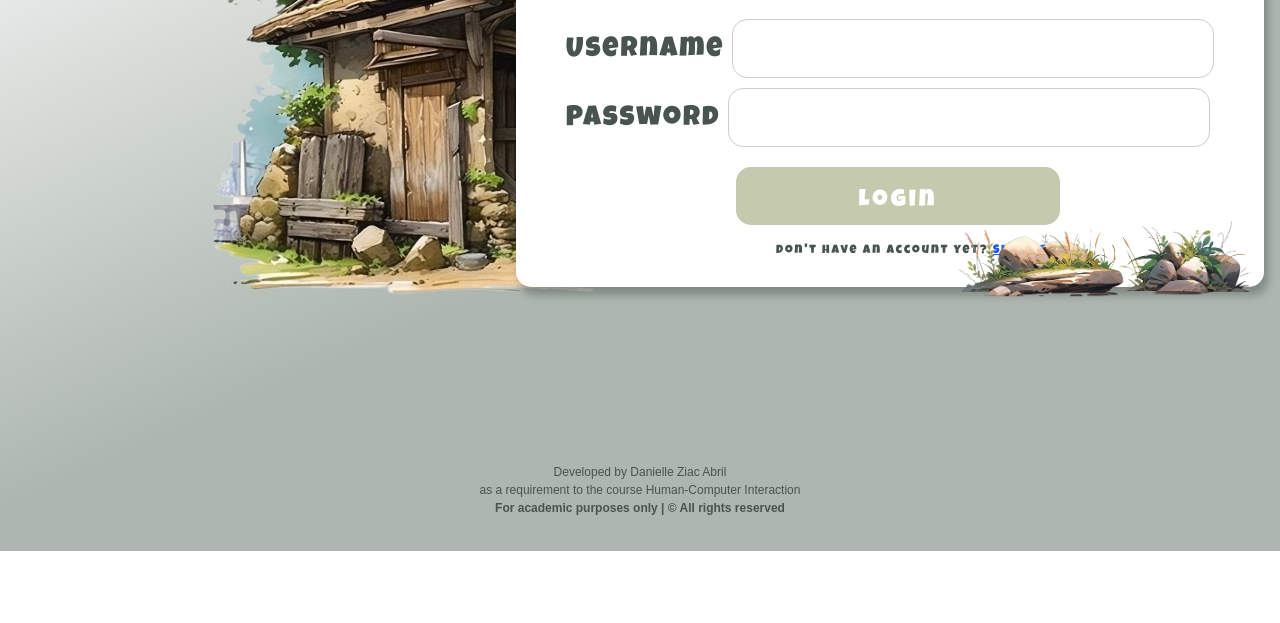
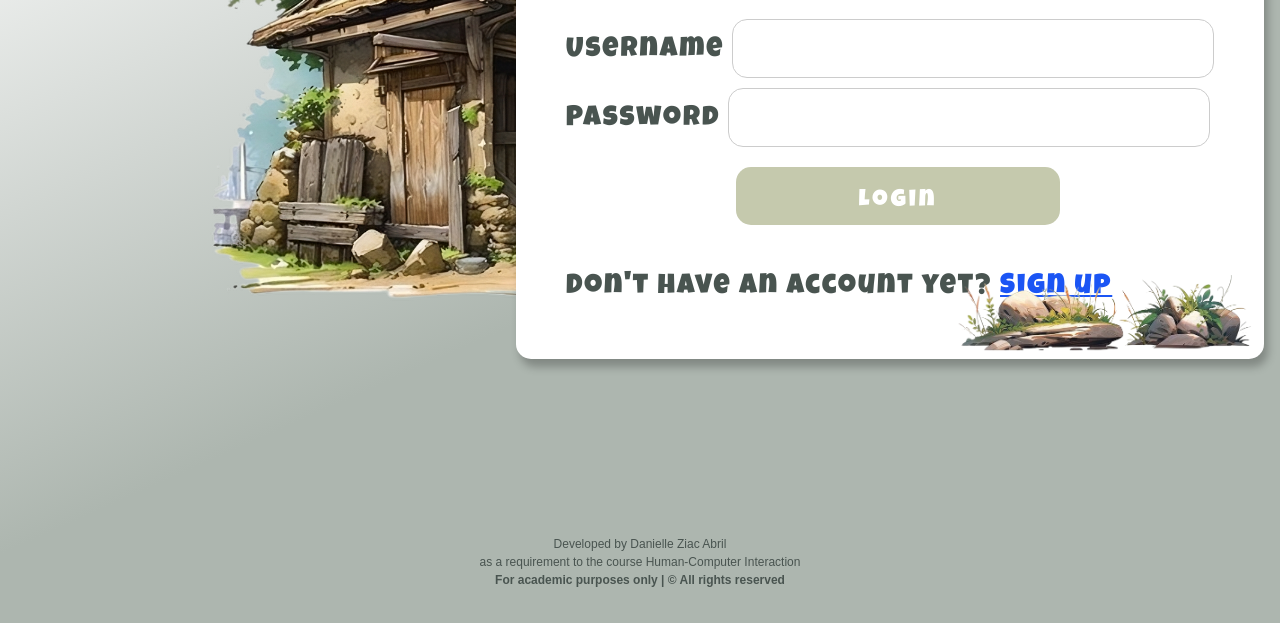
Before and after one commit to DanielleZiac/Echoes-of-Us, a plain HTML site: page login.html in a window 1280 px wide. Shown: the part 398-1021 px from the top of the page. Before the commit the page ends 949 px from the top, so only its background shows below. Drawn offline with Linux system fonts and the light colour scheme; a web font is replaced by a local one.

Commit message:
Update login.html

```diff
--- a/login.html
+++ b/login.html
@@ -29,10 +29,11 @@
 
   <!-- Main Content Section -->
   <main>
-    <div class="container">
-        <div class="sign-up-container">
+    <div id="signup" class="container">
+        <div class="sign-up-container" id="signup-contatainer">
             <h1>Log In</h1>
             <h6>Welcome back! Log in to continue where you left off.</h6>
+
             <form action="login.php" method="post">
                 <div>
                 <label for="username">Username</label>
@@ -43,9 +44,9 @@
                 </div>
                 <button type="submit">Login</button>
             </form>
-            <p style="font-size: 12px; margin: 0px; margin-left: 210px;">Don't have an account yet? <a href="signup.html">Sign up</a></p>
+            <p id="signup-link">Don't have an account yet? <a href="signup.html">Sign up</a></p>
         </div>
-        <img src="assets/bg_img7.png" alt="Background design 7" class="bg-image7">
+        <img src="assets/bg_img7.png" alt="Background design 7" class="bg-image7" id="login">
         <img src="assets/bg_img8.png" alt="Background design 8" class="bg-image8">
     </div>
     </main>
```
